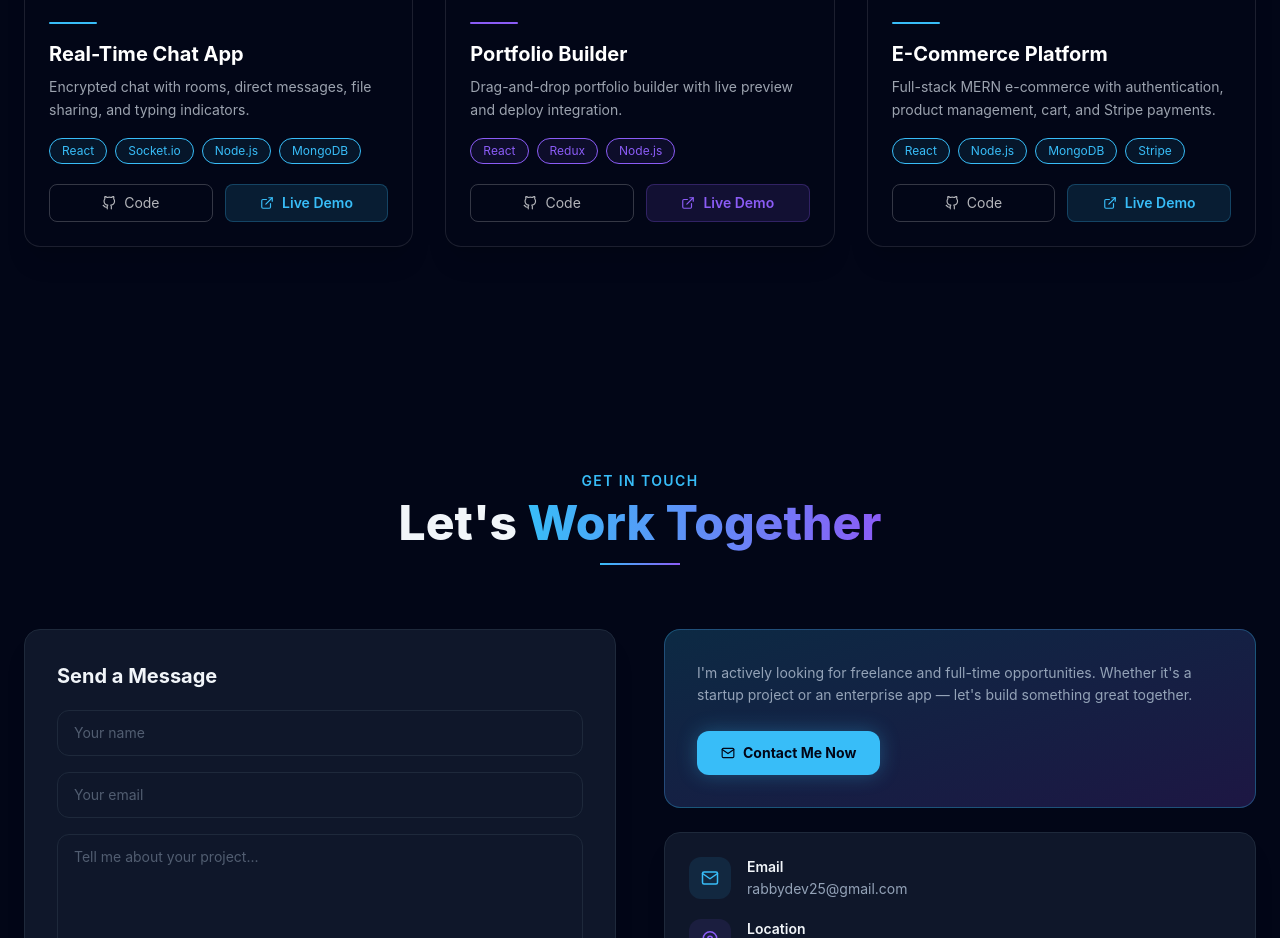
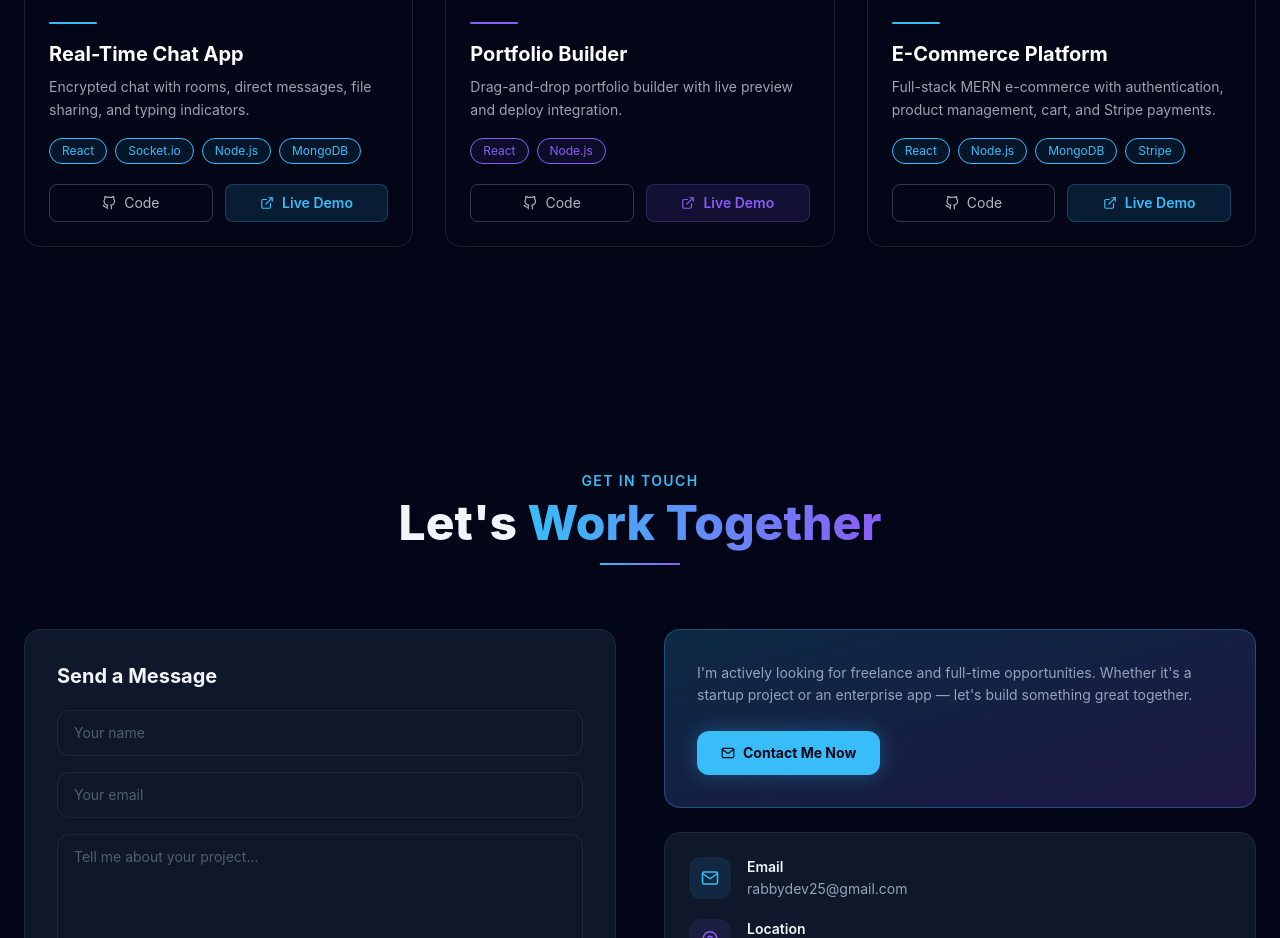
Before and after one commit to rayhanislamrabby/Portfolio, a React (Vite) app: page / in a window 1280 px wide. Shown: the part 4000-4938 px from the top of the page. Built offline with nearby package versions, Linux system fonts and the light colour scheme.

Commit message:
update portfolio

```diff
--- a/index.html
+++ b/index.html
@@ -2,9 +2,9 @@
 <html lang="en">
   <head>
     <meta charset="UTF-8" />
-    <link rel="icon"  type="image/svg+xml" href="/public/navlogo.png" />
+    <link rel="icon" type="image/png" href="/navlogo.png" />
     <meta name="viewport" content="width=device-width, initial-scale=1.0" />
-    <title> Rabby Protfolio</title>
+    <title>Rabby Portfolio</title>
   </head>
   <body>
     <div id="root"></div>
--- a/package.json
+++ b/package.json
@@ -16,7 +16,7 @@
     "dotenv": "^17.3.1",
     "emailjs-com": "^3.2.0",
     "formik": "^2.4.9",
-    "framer-motion": "^12.35.1",
+    "framer-motion": "^12.35.2",
     "gsap": "^3.14.2",
     "react": "^19.2.0",
     "react-dom": "^19.2.0",
--- a/src/components/Contact.jsx
+++ b/src/components/Contact.jsx
@@ -1,7 +1,7 @@
 import React, { useState } from 'react';
 import { useFormik } from 'formik';
-import { motion } from 'framer-motion';
-import { FiMail, FiMapPin, FiSend, FiCheckCircle, FiGithub, FiLinkedin } from 'react-icons/fi';
+import { motion } from "framer-motion";
+import { FiMail, FiMapPin, FiSend, FiCheckCircle, FiGithub, FiLinkedin, } from 'react-icons/fi';
 import emailjs from 'emailjs-com';
 import { FaWhatsapp } from 'react-icons/fa';
 
--- a/src/components/CustomCursor.jsx
+++ b/src/components/CustomCursor.jsx
@@ -1,5 +1,5 @@
 import React, { useEffect, useState } from 'react';
-import { motion } from "framer-motion";
+
 const CustomCursor = () => {
   const [mousePosition, setMousePosition] = useState({
     x: 0,
--- a/src/components/Hero.jsx
+++ b/src/components/Hero.jsx
@@ -6,7 +6,7 @@ import { FiDownload } from "react-icons/fi";
 const Hero = () => {
   const containerRef = useRef(null);
   const textItems = useRef([]);
-
+console.log('hello wprld ')
   useEffect(() => {
     const ctx = gsap.context(() => {
       gsap.fromTo(
@@ -60,26 +60,12 @@ const Hero = () => {
               className="px-7 py-3 rounded-xl bg-accent text-background font-bold text-sm hover:bg-cyan transition-colors duration-200 shadow-[0_0_20px_rgba(56,189,248,0.3)]">
               View Projects
             </a>
-
-
-
-
-
 <a
-  href="https://drive.google.com/file/d/1TFtXPgYkItllvcqlbFy2RwWE3TFoJwhj/view?usp=sharing"
+  href="https://drive.google.com/file/d/1TFtXPgYkItllvcqlbFy2RwWE3TFoJwhj/view?usp=sharing" target='_blank'
   className="inline-flex items-center gap-2 px-7 py-3 rounded-xl border border-border text-textSecondary font-semibold text-sm hover:border-accent/40 hover:text-textPrimary transition-all duration-200"
 >
   <FiDownload /> Download CV
 </a>
-
-
-
-
-
-
-
-
-
 
           </div>
 
@@ -114,6 +100,7 @@ const Hero = () => {
           </motion.div>
         </div>
 
+
       </div>
     </section>
   );
--- a/src/components/Navbar.jsx
+++ b/src/components/Navbar.jsx
@@ -1,7 +1,7 @@
 import React, { useState, useEffect } from 'react';
-import { motion, AnimatePresence } from 'framer-motion';
+import {  AnimatePresence } from 'framer-motion';
 import { FiMenu, FiX } from 'react-icons/fi';
-
+import { motion, } from 'framer-motion';
 const navLinks = [
   { name: 'Home', href: '#home' },
   { name: 'About', href: '#about' },
--- a/src/components/Projects.jsx
+++ b/src/components/Projects.jsx
@@ -55,9 +55,9 @@ const projectsData = [
     title: "Portfolio Builder",
     description:
       "Drag-and-drop portfolio builder with live preview and deploy integration.",
-    tags: ["React", "Redux", "Node.js"],
-    github: "https://github.com",
-    live: "https://example.com",
+    tags: ["React",  "Node.js"],
+    github: "https://github.com/rayhanislamrabby/Portfolio",
+    live: "https://rabby-portfolio.netlify.app/",
     img: imgPortfolio,
     accent: "#8B5CF6",
   },
```
Also changed, not shown: 1 other file (tests, documents, lock files or other folders).
